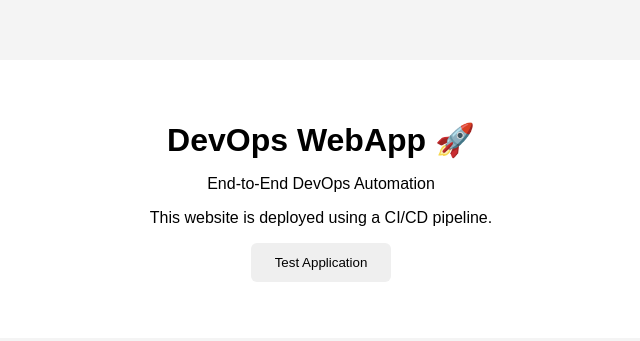
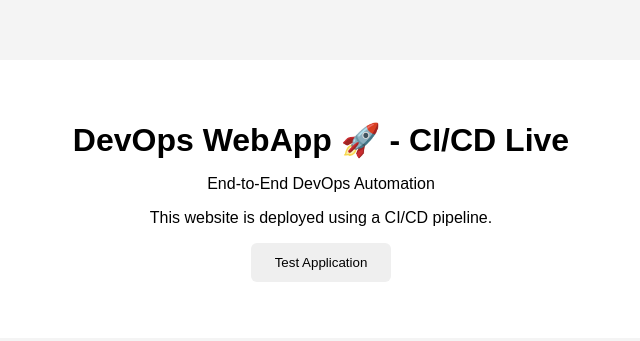
Before and after one commit to DakshinDP/devops-webapp, a plain HTML site: page index.html in a window 1280 px wide. Shown: the whole page, without its empty margins (319-959 px from the left). Drawn offline with Linux system fonts and the light colour scheme.

Commit message:
Update deployed website

```diff
--- a/index.html
+++ b/index.html
@@ -38,7 +38,7 @@
 <body>
 
     <div class="container">
-        <h1>DevOps WebApp 🚀</h1>
+        <h1>DevOps WebApp 🚀 - CI/CD Live</h1>
 
         <p>End-to-End DevOps Automation</p>
 
```
